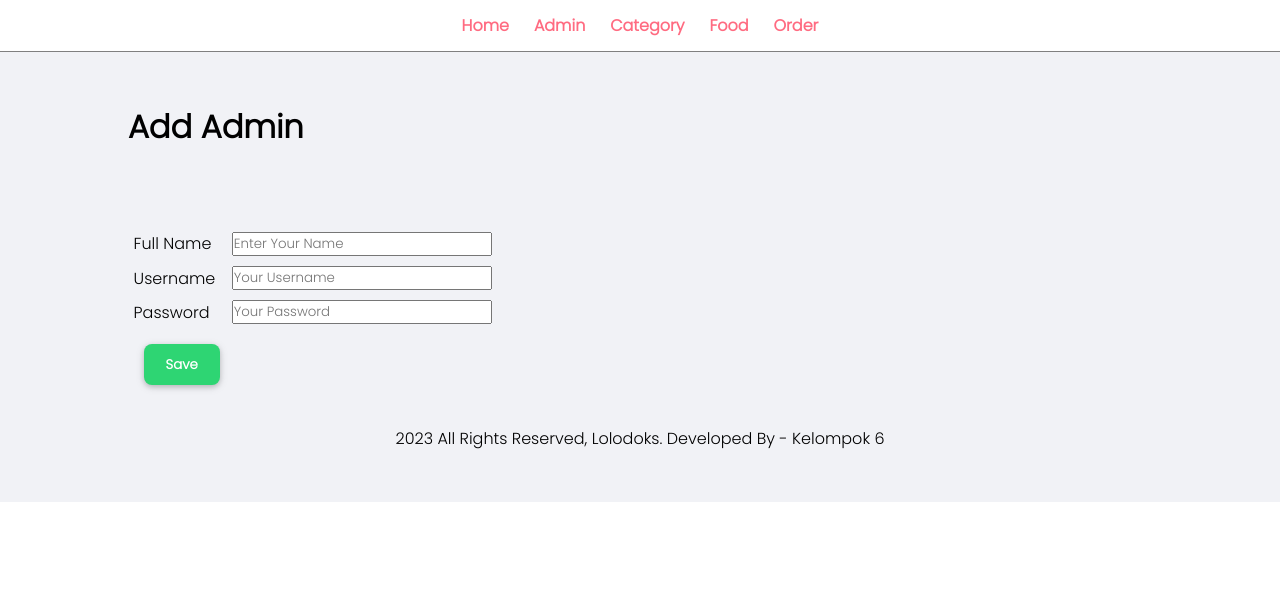
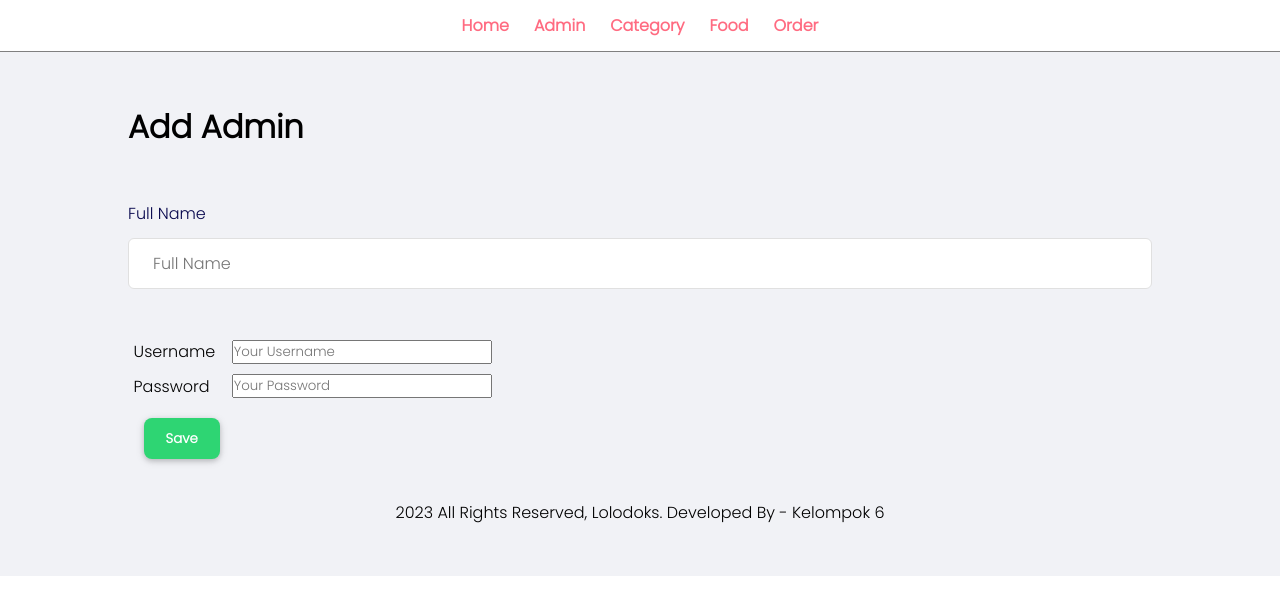
Before and after one commit to No0biTa/lolodoks, a PHP site: page /lolodoks/admin/add-admin.php in a window 1280 px wide. Shown: the top 615 px of the page. Run offline with PHP 8.4, Linux system fonts and the light colour scheme.

Commit message:
Updated 13-04-2023 20:16

```diff
--- a/admin/add-admin.php
+++ b/admin/add-admin.php
@@ -1,17 +1,27 @@
 <?php include('partials/menu.php'); ?>
 
- <div class="main-content">
+	<div class="main-content">
 		<div class="wrapper">
-		   <h1>Add Admin</h1>
-		   <br><br>
-		   <form action="" method="POST">
+			<h1>Add Admin</h1>
+			<br><br>
+			<form action="" method="POST">
 				<table class="tbl-50">
-					<tr>
+					<!-- <tr>
 						<td>Full Name</td>
 						<td>
 							<input type="text" name="full_name" placeholder="Enter Your Name">
 						</td>
-					</tr>
+					</tr> -->
+
+					<div class="formbold-mb-5">
+						<label for="name" class="formbold-form-label"> Full Name </label>
+						<input
+						type="text"
+						name="full_name"
+						placeholder="Full Name"
+						class="formbold-form-input"
+						/>
+					</div>
 
 					<tr>
 						<td>Username</td>
@@ -35,7 +45,7 @@
 				</table>
 
 		</form>
-		</div>
+	</div>
 
 
 <?php include('partials/footer.php'); ?>
--- a/css/admin.css
+++ b/css/admin.css
@@ -191,6 +191,68 @@ table tr td{
     z-index: -1;
   }
 
+  .formbold-mb-5 {
+    margin-bottom: 20px;
+  }
+  .formbold-main-wrapper {
+    display: flex;
+    align-items: center;
+    justify-content: center;
+    padding: 48px;
+  }
+
+  .formbold-form-wrapper {
+    margin: 0 auto;
+    max-width: 550px;
+    width: 100%;
+    background: white;
+  }
+  .formbold-form-label {
+    display: block;
+    font-weight: 500;
+    font-size: 16px;
+    color: #07074d;
+    margin-bottom: 12px;
+  }
+  .formbold-form-label-2 {
+    font-weight: 600;
+    font-size: 20px;
+    margin-bottom: 20px;
+  }
+
+  .formbold-form-input {
+    width: 100%;
+    padding: 12px 24px;
+    border-radius: 6px;
+    border: 1px solid #e0e0e0;
+    background: white;
+    font-weight: 500;
+    font-size: 16px;
+    color: #6b7280;
+    outline: none;
+    resize: none;
+  }
+  .formbold-form-input:focus {
+    border-color: #6a64f1;
+    box-shadow: 0px 3px 8px rgba(0, 0, 0, 0.05);
+  }
+
+  .formbold-btn {
+    text-align: center;
+    font-size: 16px;
+    border-radius: 6px;
+    padding: 14px 32px;
+    border: none;
+    font-weight: 600;
+    background-color: #6a64f1;
+    color: white;
+    width: 100%;
+    cursor: pointer;
+  }
+  .formbold-btn:hover {
+    box-shadow: 0px 3px 8px rgba(0, 0, 0, 0.05);
+  }
+
 /* CSS for Menu */
 .menu{
     border-bottom: 1px solid grey;
```
